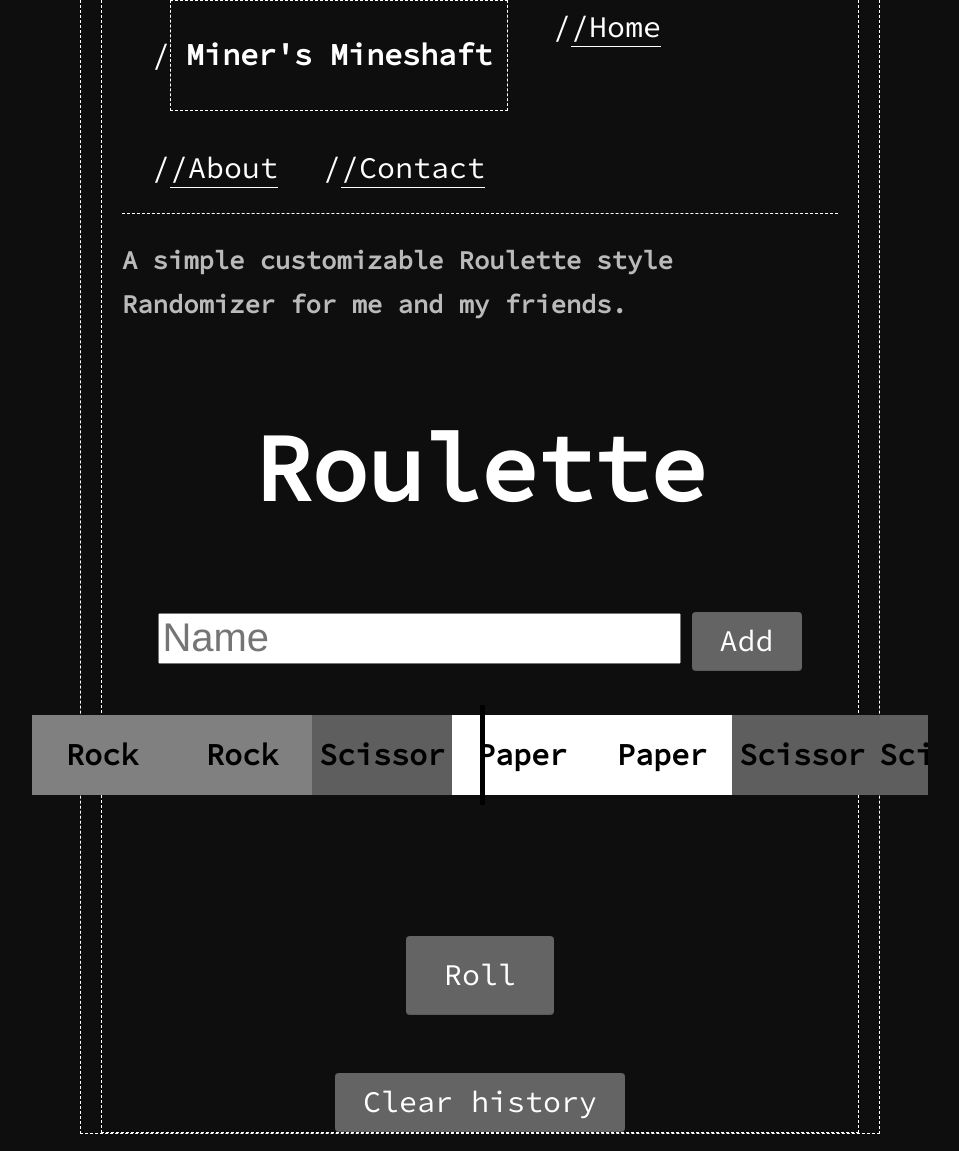
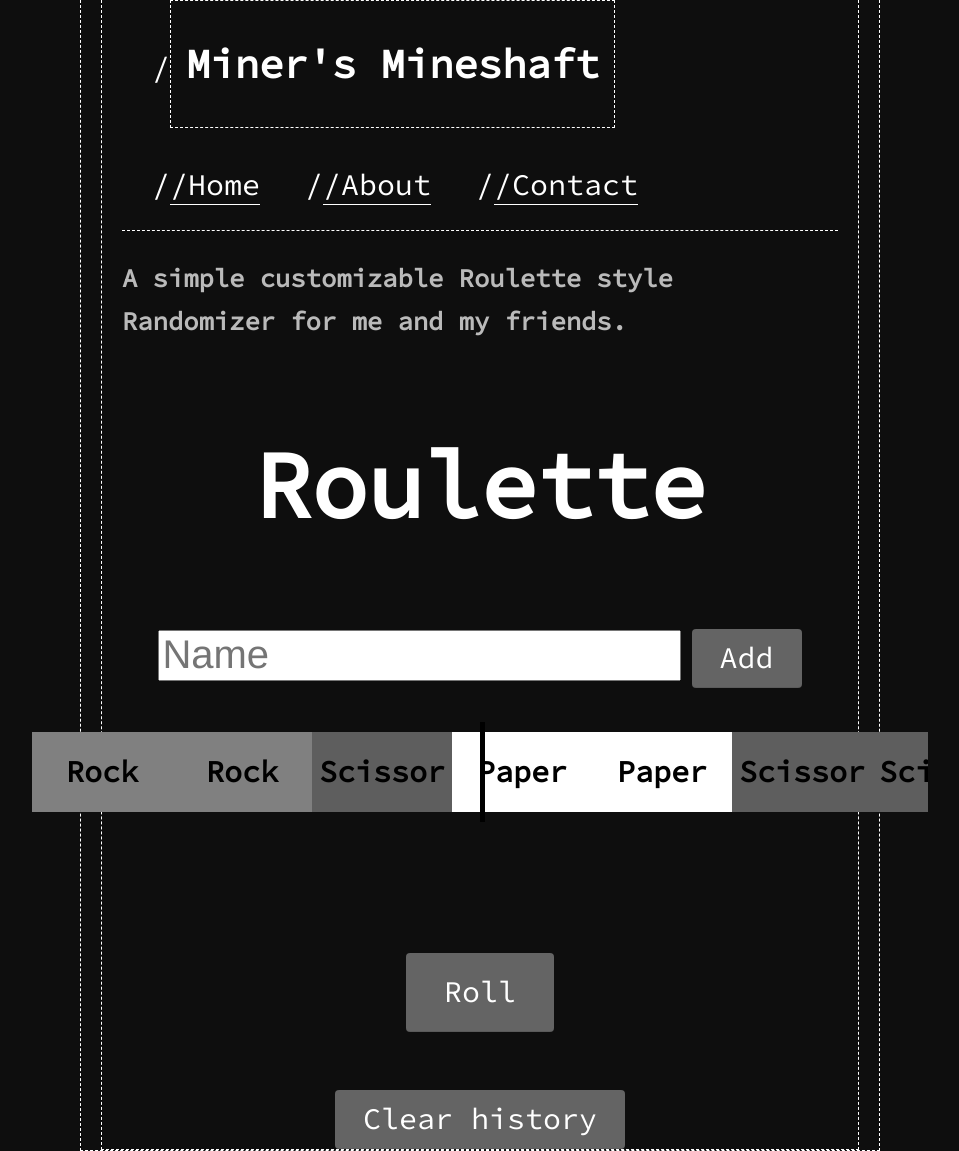
Before and after one commit to MinerBryan/mineshaft, a Jekyll site: the page built from _posts/2020-11-12-roulette.md, in a window 1280 px wide. Shown: the whole page, without its empty margins (160-1119 px from the left). Built offline with Jekyll 4.4.1, drawn with Linux system fonts in a browser that asks for light colours.

Commit message:
Update roulette.css

```diff
--- a/css/roulette.css
+++ b/css/roulette.css
@@ -125,7 +125,7 @@ blockquote {
 
 .title {
     display: block;
-    font-size: 1em;
+    font-size: 1.35em;
     &:after {
         content: "";
     }
```
